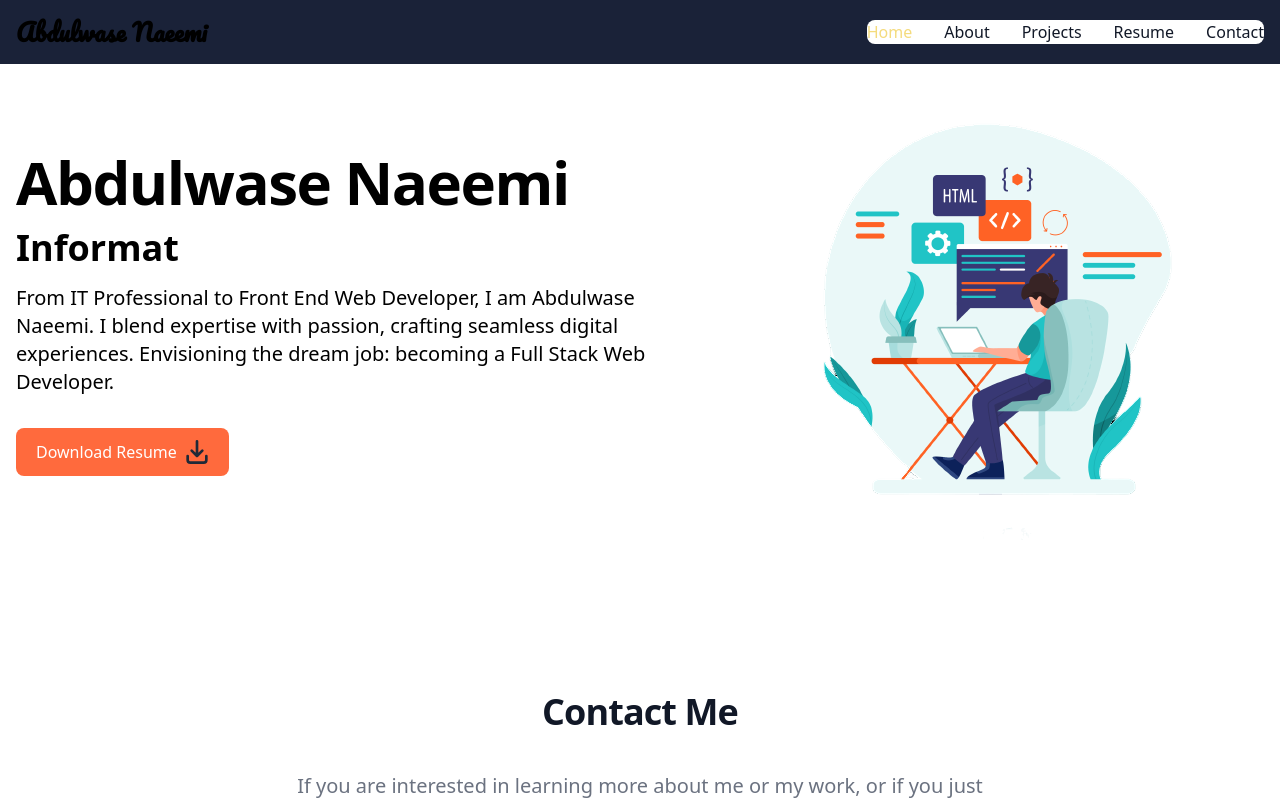
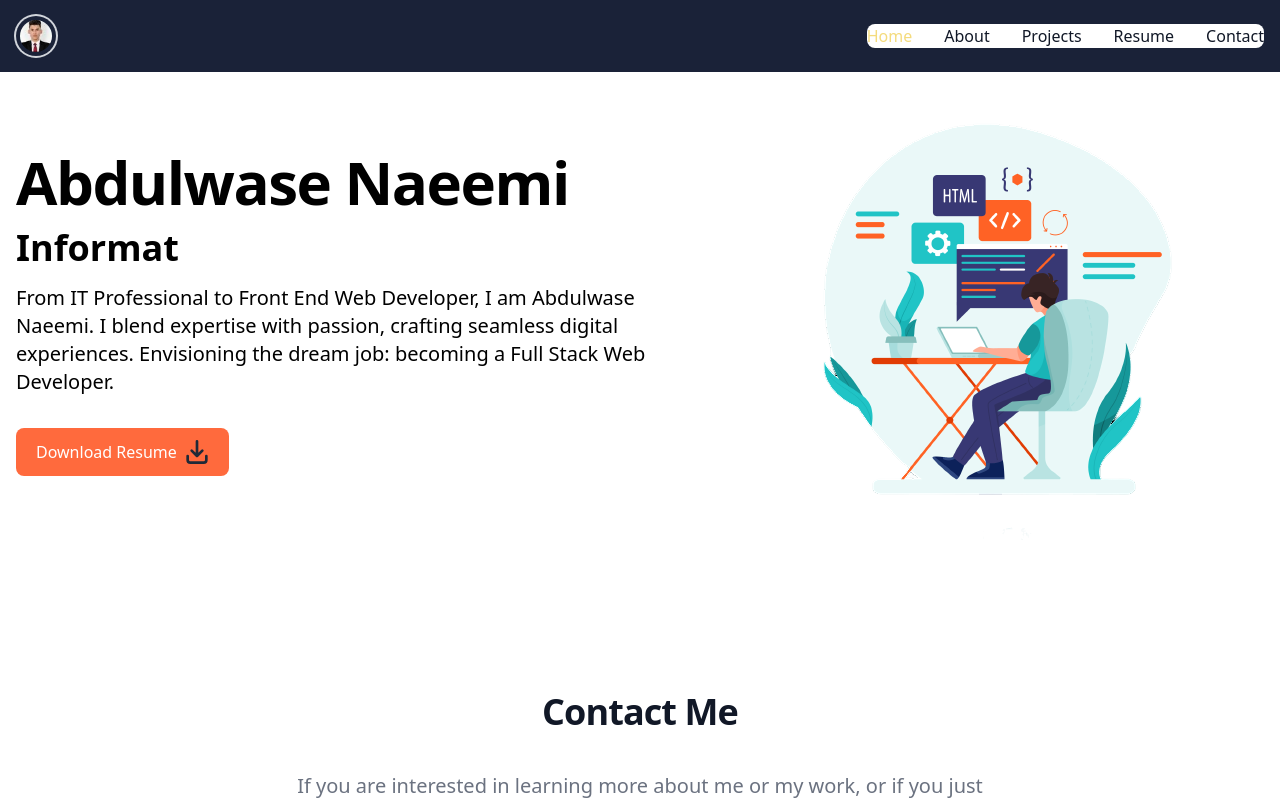
Before and after one commit to Naeemi7/portfolio, a React (Vite) app: page / in a window 1280 px wide. Shown: the top 800 px of the page. Built offline with nearby package versions, Linux system fonts and the light colour scheme.

Commit message:
bug fixed

```diff
--- a/src/components/Navbar.jsx
+++ b/src/components/Navbar.jsx
@@ -1,4 +1,6 @@
 import { useState } from "react";
+
+import avatar from "../assets/images/navbar/avatar.jpg";
 
 function Navbar() {
   const [isMenuOpen, setIsMenuOpen] = useState(false);
@@ -10,14 +12,20 @@ function Navbar() {
     <>
       <nav className="bg-primary border-gray-200 dark:bg-primary fixed top-0 left-0 right-0">
         <div className="max-w-screen-xl flex flex-wrap items-center justify-between mx-auto p-4">
-          <a href="#" className="flex items-center">
+          {/* <a href="#" className="flex items-center">
             <span
               className="self-center text-2xl font-semibold whitespace-nowrap dark:text-white"
               style={{ fontFamily: "Pacifico, cursive" }}
             >
               Abdulwase Naeemi
             </span>
-          </a>
+          </a> */}
+          <img
+            className="w-10 h-10 p-1 rounded-full ring-2 ring-gray-300 dark:ring-gray-500"
+            src={avatar}
+            alt="Bordered avatar"
+          />
+
           <button
             onClick={toggleMenu}
             data-collapse-toggle="navbar-default"
--- /dev/null
+++ b/src/components/Resume.jsx
@@ -0,0 +1,9 @@
+function Resume() {
+  return (
+    <>
+      <h1>I am Resume</h1>
+    </>
+  );
+}
+
+export default Resume;
```
Also changed, not shown: src/assets/images/navbar/avatar.jpg (added).
